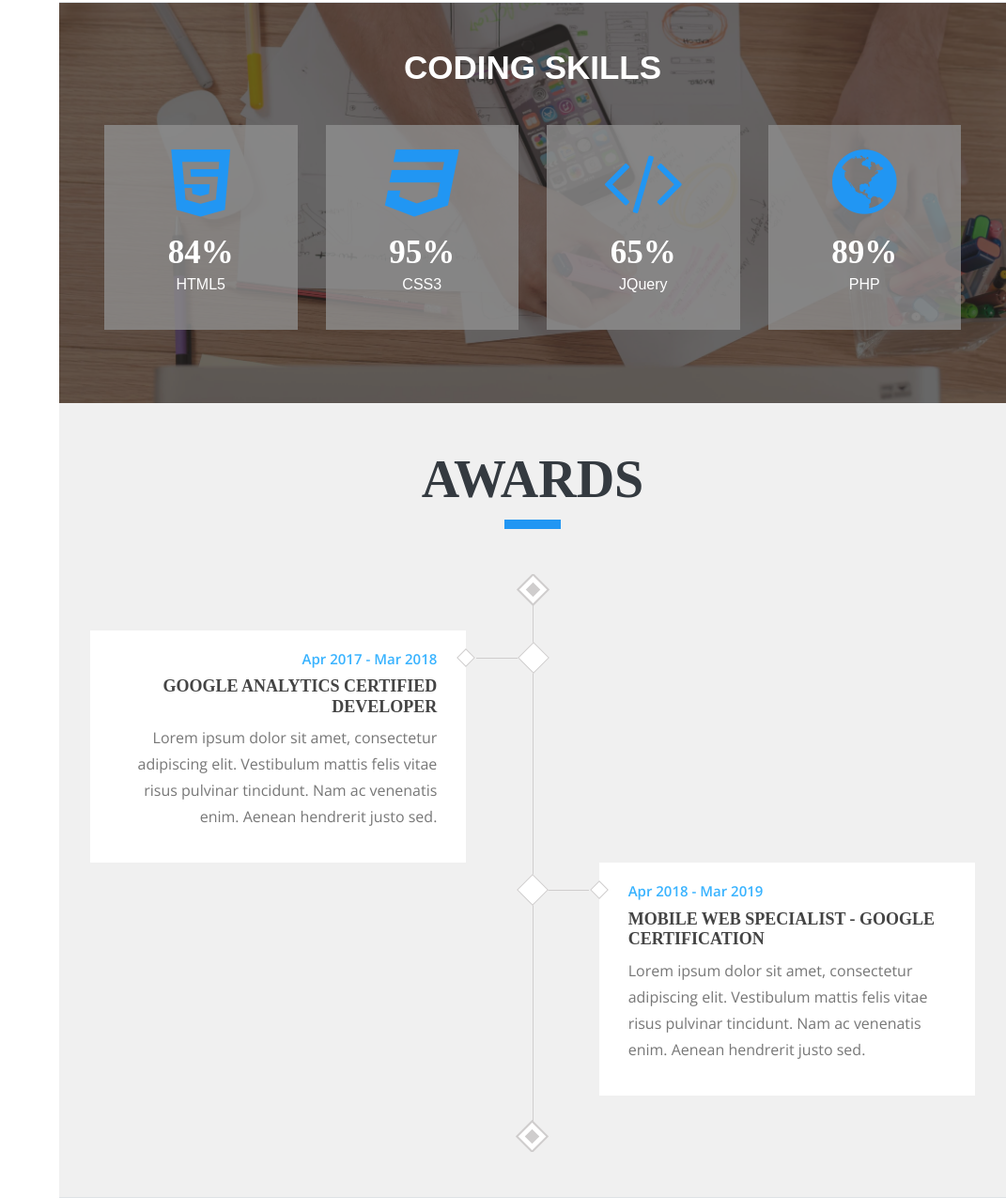
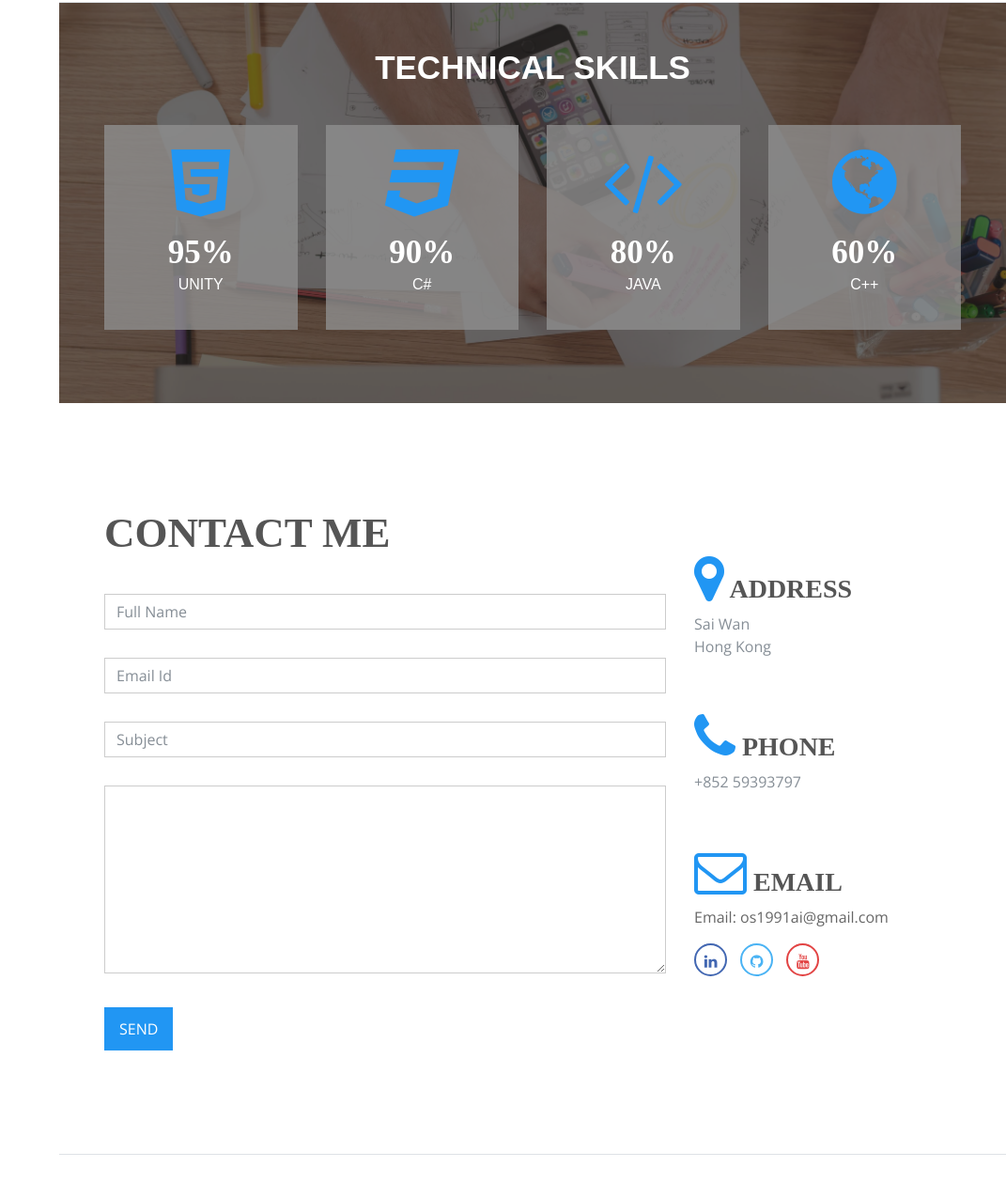
Before and after one commit to Omar47i/omar47i.github.io, a plain HTML site: page index.html in a window 1280 px wide. Shown: the part 2648-3923 px from the top of the page at 94% size, without its empty margins (209-1280 px from the left). After the commit the page ends 3877 px from the top, so only its background shows below. Drawn offline with nearby package versions, Linux system fonts and the light colour scheme; a web font is replaced by a local one.

Commit message:
update skills and contact me data

```diff
--- a/index.html
+++ b/index.html
@@ -292,34 +292,34 @@ License URL: https://creativecommons.org/licenses/by/4.0/
     ======================================================-->
       <section class=" d-flex flex-column" id="skills">
          <div class="p-lg-5 p-3 skill-cover">
-          <h3 class="text-center text-white">Coding Skills</h3>
+          <h3 class="text-center text-white">Technical Skills</h3>
           <div class="row text-center my-auto ">
               <div class="col-md-3 col-sm-6">
                   <div class="skill-item">
                       <i class="fa fa-html5 fa-5x"></i>
-                      <h2><span class="counter"> 84 </span><span>%</span></h2>
-                      <p>HTML5</p>
+                      <h2><span class="counter"> 95 </span><span>%</span></h2>
+                      <p>UNITY</p>
                   </div>
               </div>
               <div class="col-md-3 col-sm-6">
                   <div class="skill-item">
                       <i class="fa fa-css3 fa-5x"></i>
-                      <h2><span class="counter"> 95 </span><span>%</span></h2>
-                      <p>CSS3</p>
+                      <h2><span class="counter"> 90 </span><span>%</span></h2>
+                      <p>C#</p>
                   </div>
               </div>
               <div class="col-md-3 col-sm-6">
                   <div class="skill-item">
                       <i class="fa fa-code fa-5x"></i>
-                      <h2><span class="counter"> 65 </span><span>%</span></h2>
-                      <p>JQuery</p>
+                      <h2><span class="counter"> 80 </span><span>%</span></h2>
+                      <p>JAVA</p>
                   </div>
               </div>
               <div class="col-md-3 col-sm-6">
                   <div class="skill-item">
                       <i class="fa fa-globe fa-5x"></i>
-                      <h2><span class="counter"> 89 </span><span>%</span></h2>
-                      <p>PHP</p>
+                      <h2><span class="counter"> 60 </span><span>%</span></h2>
+                      <p>C++</p>
                   </div>
               </div>
           </div>
@@ -329,7 +329,7 @@ License URL: https://creativecommons.org/licenses/by/4.0/
     <!--====================================================
                            AWARDS
     ======================================================-->
-      <section class="resume-section p-3 p-lg-5 d-flex flex-column" id="awards">
+      <!-- <section class="resume-section p-3 p-lg-5 d-flex flex-column" id="awards">
           <div class="row my-auto">
               <div class="col-12">
                 <h2 class="  text-center">Awards</h2>
@@ -358,7 +358,7 @@ License URL: https://creativecommons.org/licenses/by/4.0/
                   </div>
               </div>
           </div>
-      </section>
+      </section>  -->
 
     <!--====================================================
                           CONTACT
@@ -367,9 +367,9 @@ License URL: https://creativecommons.org/licenses/by/4.0/
           <div class="row my-auto" id="contact">
             <div class="col-md-8">
               <div class="contact-cont">
-                <h3>CONTACT Us</h3>
+                <h3>CONTACT Me</h3>
                 <div class="heading-border-light"></div>
-                <p>It is a long established fact that a reader will be distracted by the readable content of a page when looking at its layout. The point of using Lorem Ipsum is that it has a more-or-less normal distribution of letters, as opposed to using Content here.</p>
+                <!-- <p>It is a long established fact that a reader will be distracted by the readable content of a page when looking at its layout. The point of using Lorem Ipsum is that it has a more-or-less normal distribution of letters, as opposed to using Content here.</p> -->
               </div>
               <div class="row con-form">
                 <div class="col-md-12">
@@ -389,23 +389,23 @@ License URL: https://creativecommons.org/licenses/by/4.0/
               <div class="contact-cont2">
                 <div class="contact-add contact-box-desc">
                   <h3><i class="fa fa-map-marker cl-atlantis fa-2x"></i> Address</h3>
-                  <p>25, Dist town Street, Logn <br>
-                  California, US <br></p>
+                  <p>Sai Wan <br>
+                  Hong Kong <br></p>
                 </div>
                 <div class="contact-phone contact-side-desc contact-box-desc">
                   <h3><i class="fa fa-phone cl-atlantis fa-2x"></i> Phone</h3>
-                  <p>800 123 3456 <br>900 123 3457</p>
+                  <p>+852 59393797</p>
                 </div>
                 <div class="contact-mail contact-side-desc contact-box-desc">
                   <h3><i class="fa fa-envelope-o cl-atlantis fa-2x"></i> Email</h3>
                 <address class="address-details-f">
-                  Fax: 800 123 3456 <br>
-                  Email: <a href="mailto:info@themsbit.com" class="">info@themsbit.com</a>
+                  <!-- Fax: 800 123 3456 <br> -->
+                  Email: <a href="mailto:os1991ai@gmail.com" class="">os1991ai@gmail.com</a>
                 </address>
                 <ul class="list-inline social-icon-f top-data">
-                  <li><a href="#" target="_empty"><i class="fa top-social fa-facebook" style="color: #4267b2; border-color:#4267b2;"></i></a></li>
-                  <li><a href="#" target="_empty"><i class="fa top-social fa-twitter" style="color: #4AB3F4; border-color:#4AB3F4;"></i></a></li>
-                  <li><a href="#" target="_empty"><i class="fa top-social fa-google-plus" style="color: #e24343; border-color:#e24343;"></i></a></li>
+                  <li><a href="https://www.linkedin.com/in/omar-ibrahim-2510b7a6/" target="_blank"><i class="fa top-social fa-linkedin" style="color: #4267b2; border-color:#4267b2;"></i></a></li>
+                  <li><a href="https://github.com/Omar47i" target="_blank"><i class="fa top-social fa-github" style="color: #4AB3F4; border-color:#4AB3F4;"></i></a></li>
+                  <li><a href="https://www.youtube.com/channel/UC0ctLPGjaDd4ZpjNkvMKn-g" target="_blank"><i class="fa top-social fa-youtube" style="color: #e24343; border-color:#e24343;"></i></a></li>
                 </ul>
                 </div>
               </div>
@@ -413,13 +413,13 @@ License URL: https://creativecommons.org/licenses/by/4.0/
           </div>
       </section>
 
-      <section class=" d-flex flex-column" id="maps">
+      <!-- <section class=" d-flex flex-column" id="maps">
         <div id="map">
           <div class="map-responsive">
              <iframe src="https://www.google.com/maps/embed?pb=!1m10!1m8!1m3!1d6030.418742494061!2d-111.34563870463673!3d26.01036670629853!3m2!1i1024!2i768!4f13.1!5e0!3m2!1ses-419!2smx!4v1471908546569" width="600" height="450" frameborder="0" style="border:0" allowfullscreen></iframe>
           </div>
         </div>
-      </section>
+      </section> -->
 
 
     </div>
```
